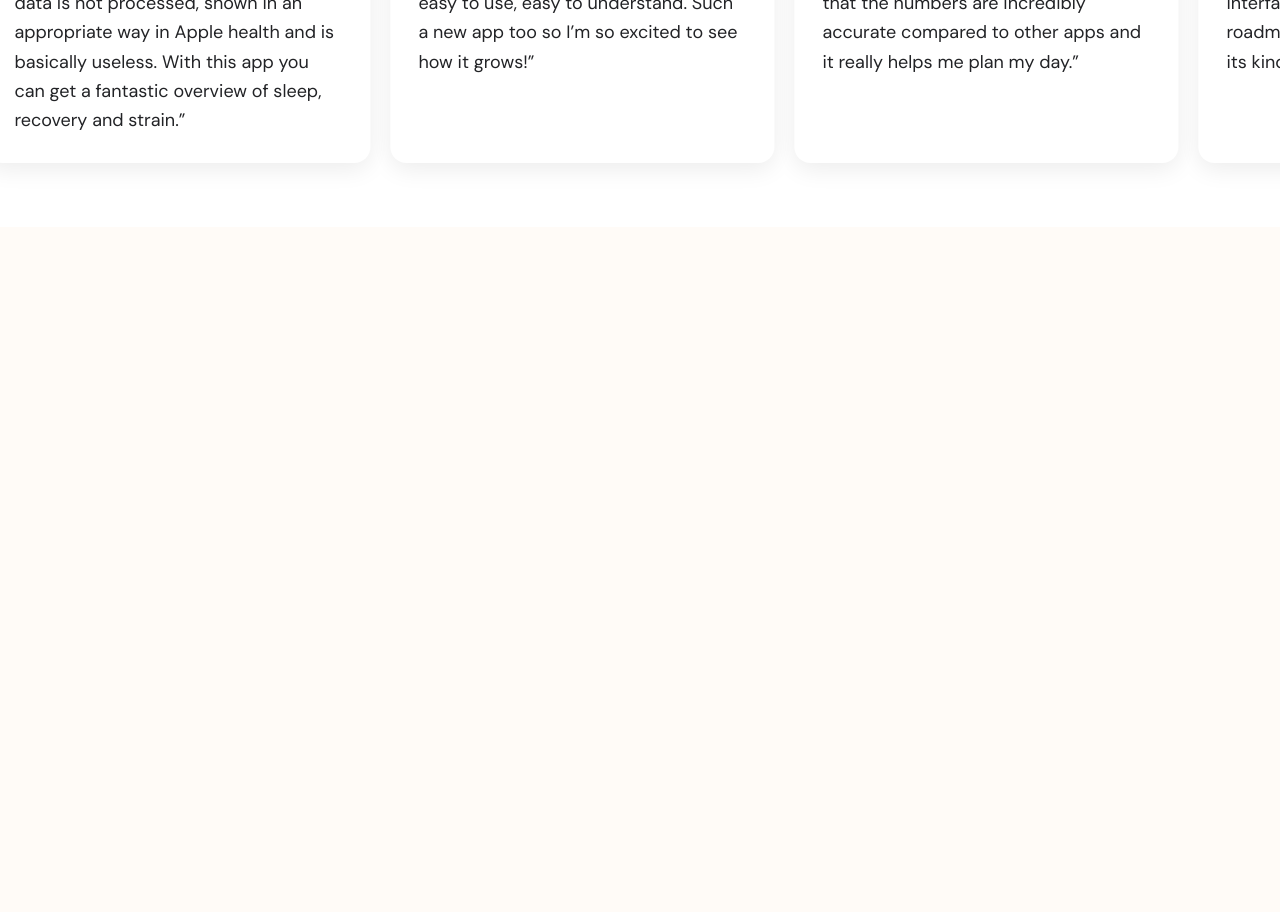
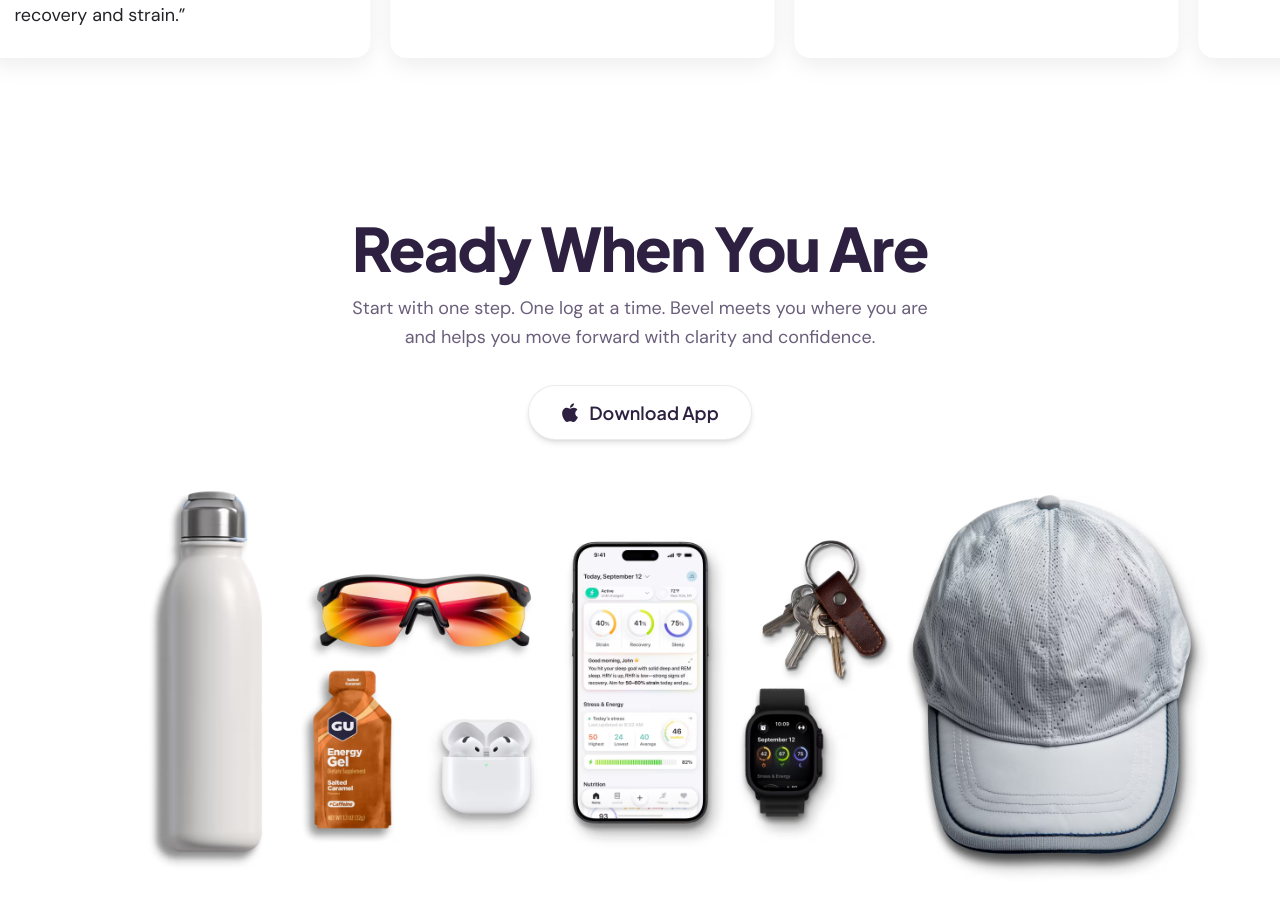
Before and after one commit to peterkell1/lovify-website, a Next.js app: page / in a window 1280 px wide. Shown: the part 8680-9592 px from the top of the page. Before the commit the page ends 8907 px from the top, so only its background shows below. Built offline with nearby package versions, Linux system fonts and the light colour scheme.

Commit message:
Add ReadyBanner and tweak TrustedSection layout

```diff
--- a/src/app/page.tsx
+++ b/src/app/page.tsx
@@ -2,6 +2,7 @@
 import { Hero } from "@/components/sections/Hero";
 import { PhoneShowcase } from "@/components/sections/PhoneShowcase";
 import { ReadyShowcase } from "@/components/sections/ReadyShowcase";
+import { ReadyBanner } from "@/components/sections/ReadyBanner";
 import { MusicShowcase } from "@/components/sections/MusicShowcase";
 import { DesignedFor } from "@/components/sections/DesignedFor";
 import { TrustedSection } from "@/components/sections/TrustedSection";
@@ -21,6 +22,7 @@
         <DesignedFor />
         <TrustedSection />
         <ReviewsMarquee />
+        <ReadyBanner />
       </main>
     </>
   );
--- /dev/null
+++ b/src/components/sections/ReadyBanner.tsx
@@ -0,0 +1,39 @@
+import Image from "next/image";
+import { StaggerButton } from "@/components/ui/buttons/StaggerButton";
+import { AppleIcon } from "@/components/ui/icons/AppleIcon";
+
+export const ReadyBanner = () => (
+  <section className="w-full bg-white px-4 py-24">
+    <div className="mx-auto max-w-6xl">
+      {/* Text + Button */}
+      <div className="flex flex-col items-center text-center">
+        <h2 className="font-heading text-4xl font-extrabold tracking-tight text-text sm:text-5xl md:text-6xl">
+          Ready When You Are
+        </h2>
+        <p className="mt-4 max-w-xl text-base leading-relaxed text-text-sub sm:text-lg">
+          Start with one step. One log at a time. Bevel meets you where you
+          are and helps you move forward with clarity and confidence.
+        </p>
+        <div className="mt-8">
+          <StaggerButton
+            text="Download App"
+            href="#start"
+            icon={<AppleIcon size={18} />}
+          />
+        </div>
+      </div>
+
+      {/* Banner Image */}
+      <div className="mt-12 w-full">
+        <Image
+          src="/assets/when-ready-banner.avif"
+          alt="Ready When You Are"
+          width={1920}
+          height={800}
+          className="h-auto w-full object-contain"
+          sizes="(max-width: 768px) 100vw, 1152px"
+        />
+      </div>
+    </div>
+  </section>
+);
--- a/src/components/sections/TrustedSection.tsx
+++ b/src/components/sections/TrustedSection.tsx
@@ -69,7 +69,7 @@
 
 const TextBlock = ({ ref }: { ref?: React.Ref<HTMLDivElement> }) => (
   <div ref={ref} className="px-5 text-center">
-    <h2 className="font-heading text-3xl font-extrabold tracking-tight text-text sm:text-4xl md:text-[40px] md:leading-[1.2]">
+    <h2 className="font-heading text-3xl font-extrabold tracking-tight text-text sm:text-4xl md:text-4xl md:leading-[1.2]">
       Crafted with Care.
       <br />
       Loved Everywhere.
@@ -118,12 +118,13 @@
     <section className="w-full overflow-hidden bg-white px-4 py-24">
       {/* Desktop */}
       <div className="hidden md:block" ref={containerRef}>
+        <div className="relative pb-44 lg:pb-32">
           <div className="mx-auto flex max-w-5xl items-start justify-center gap-2.5">
             {columns.map((col, ci) => (
               <div
                 key={ci}
                 ref={(el) => { colRefs.current[ci] = el; }}
-              className="flex flex-1 flex-col gap-2.5"
+                className={`flex flex-1 flex-col gap-2.5${ci === 0 || ci === 7 ? " hidden lg:flex" : ""}`}
                 style={{ marginTop: col.mt }}
               >
                 {col.cards.map((card, ii) => (
@@ -132,8 +133,9 @@
               </div>
             ))}
           </div>
-        <div className="mx-auto mt-12 max-w-lg">
+          <div className="absolute bottom-0 left-1/2 -translate-x-1/2 max-w-lg">
             <TextBlock ref={textRef} />
+          </div>
         </div>
       </div>
 
```
Also changed, not shown: public/assets/when-ready-banner.avif (added). Lines whose indentation alone changed are shown as unchanged.
